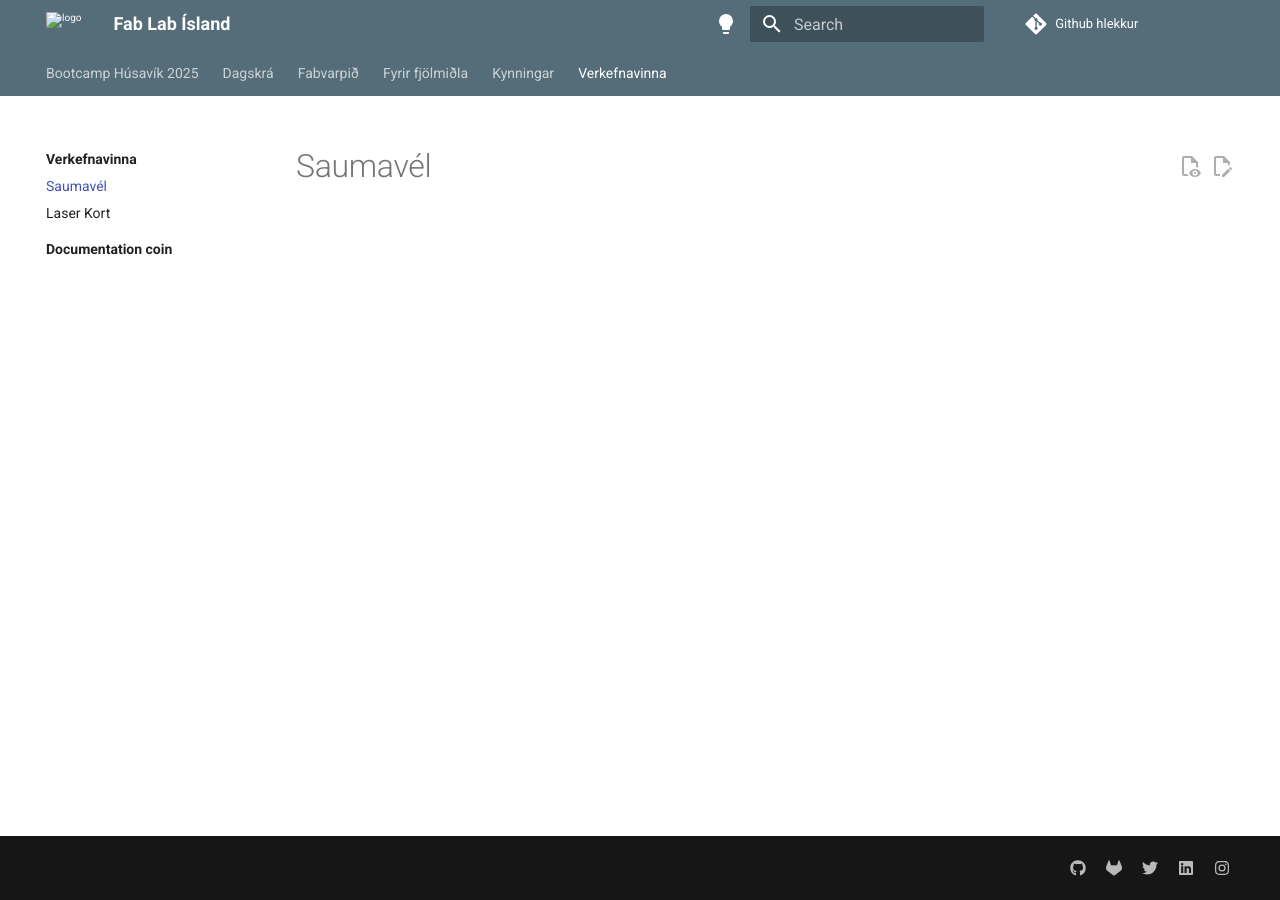
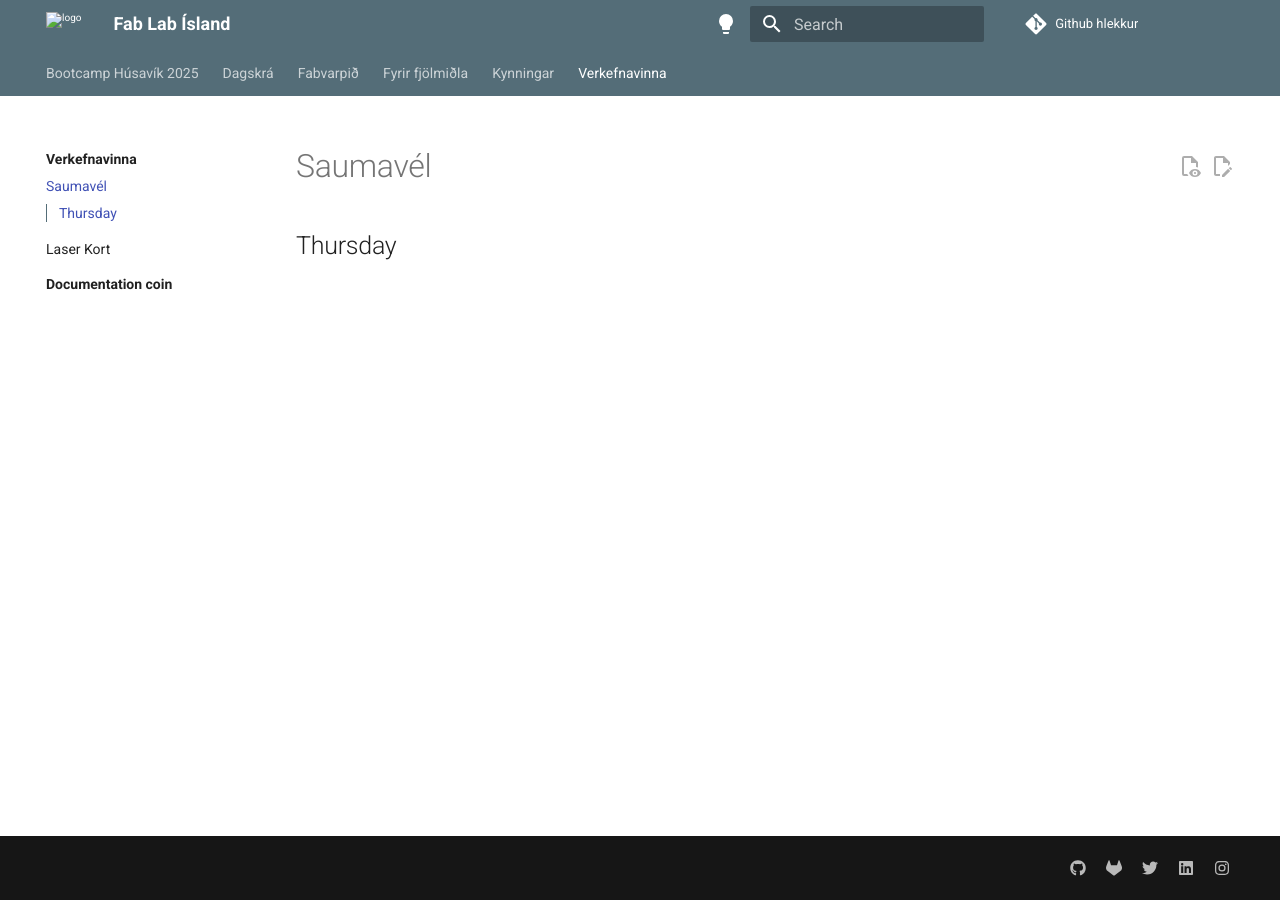
Before and after one commit to Fab-Lab-Island/fli-bootcamp-2025, an MkDocs documentation site: the page built from docs/verkefnavinna/Saumavel.md, in a window 1280 px wide. Built offline with MkDocs 1.6.1 and Material for MkDocs 9.7.7, drawn with Linux system fonts in a browser that asks for light colours; comment, search, counter and statistics services are not loaded.

Commit message:
Thursday heading

```diff
--- a/docs/verkefnavinna/Saumavel.md
+++ b/docs/verkefnavinna/Saumavel.md
@@ -1 +1,3 @@
 # Saumavél
+
+## Thursday
```
